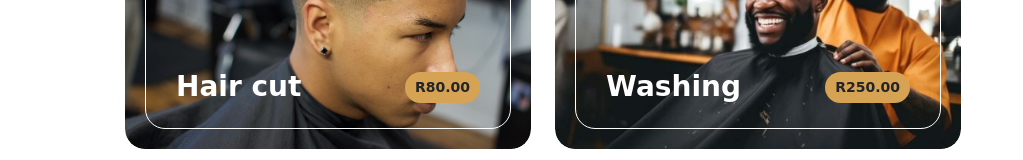
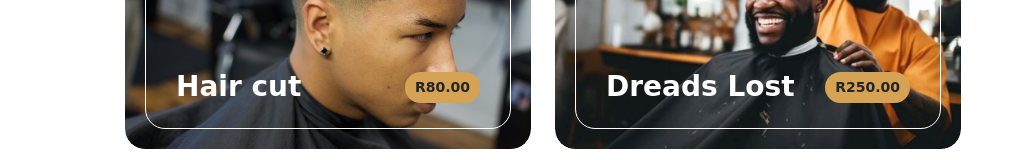
Before and after one commit to grenzl/raffas, a plain HTML site: page index.html in a window 1280 px wide. Shown: the part 3056-3216 px from the top of the page, without its empty margins (257-1280 px from the left). Drawn offline with Linux system fonts and the light colour scheme; a web font is replaced by a local one.

Commit message:
Dreads lost

```diff
--- a/index.html
+++ b/index.html
@@ -235,7 +235,7 @@ https://templatemo.com/tm-585-barber-shop
                                         <img src="images/services/hairdresser-grooming-their-client.jpg" class="services-image img-fluid" alt="">
 
                                         <div class="services-info d-flex align-items-end">
-                                            <h4 class="mb-0">Washing</h4>
+                                            <h4 class="mb-0">Dreads Lost</h4>
 
                                             <strong class="services-thumb-price">R250.00</strong>
                                         </div>
```
